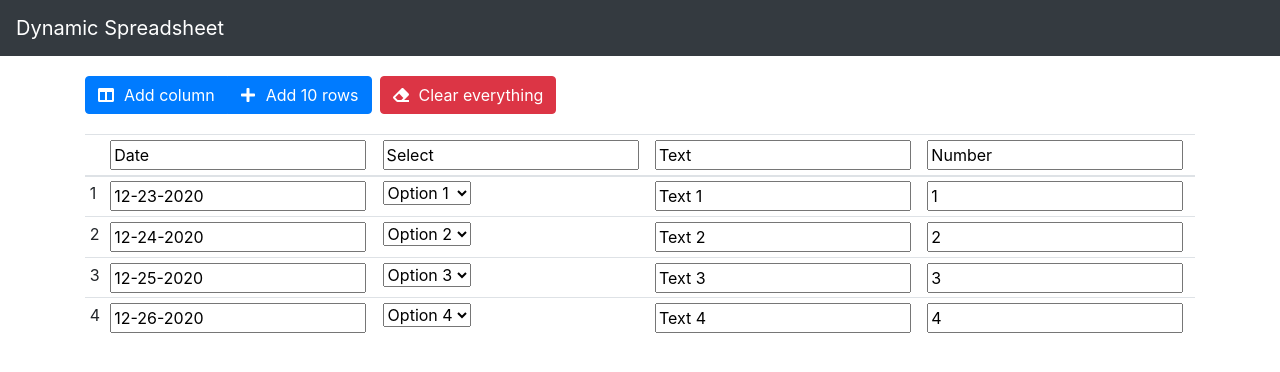
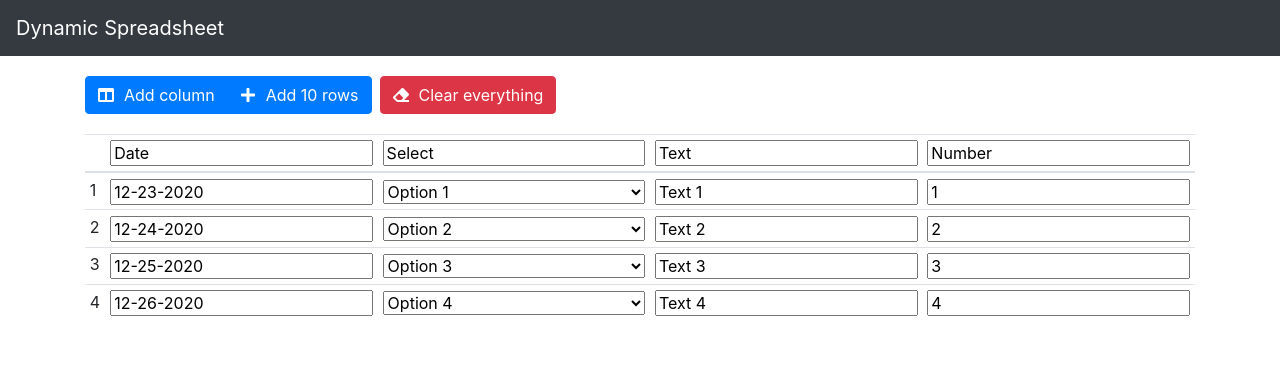
Before and after one commit to josecoliveira/dynamic-spreadsheet, a React (Create React App) app: page / in a window 1280 px wide. Shown: the top 372 px of the page. Built offline with nearby package versions, Linux system fonts and the light colour scheme.

Commit message:
Some improvements

```diff
--- a/src/App.css
+++ b/src/App.css
@@ -11,6 +11,25 @@
   margin-top: 20px;
   margin-bottom: 20px;
 }
+
+.table input,
+.table select {
+  display: table-cell;
+  width: 100%;
+  height: 100%;
+  vertical-align: middle;
+}
+
+/* .table th,
+.table td {
+  display: flex
+}
+
+.table th input,
+.table td input,
+.table td select {
+  flex: 1
+} */
 
 .button {
   display: flex;
--- a/src/components/DSCell.js
+++ b/src/components/DSCell.js
@@ -22,19 +22,12 @@ class DSCell extends React.Component {
 
   validate(value = this.props.value) {
     const attribute = this.props.attribute;
-    // if (attribute.type === "date") {
-    //   console.log("date");
-    //   console.log(value);
-    //   console.log(moment(value, "MM-DD-YYYY", true).isValid());
-    //   console.log(moment('20200-05-25', 'YYYY-MM-DD', true).isValid());
-    // }
     if (attribute.required && value === "") {
       this.setState({invalid: true});
     } else if (attribute.type === "number" && isNaN(value)) {
       this.setState({invalid: true});
-    } else if (attribute.type === "date" && !moment(value, "MM-DD-YYYY", true).isValid()) {
-      console.log("date not valid");
-      console.log(moment(value, "MM-DD-YYYY", true).isValid());
+    } else if (attribute.type === "date" && value !== "" && !moment(value, "MM-DD-YYYY", true).isValid()) {
+
       this.setState({invalid: true});
     } else {
       this.setState({invalid: false});
@@ -72,6 +65,7 @@ class DSCell extends React.Component {
     return (
       <input
         className={invalid ? "invalid" : null}
+        placeholder={attribute.type === "date" ? "MM-DD-YYYY" : null}
         value={value}
         onChange={(event) => {
           this.props.changeCell(attribute.name, index, event.target.value);
```
